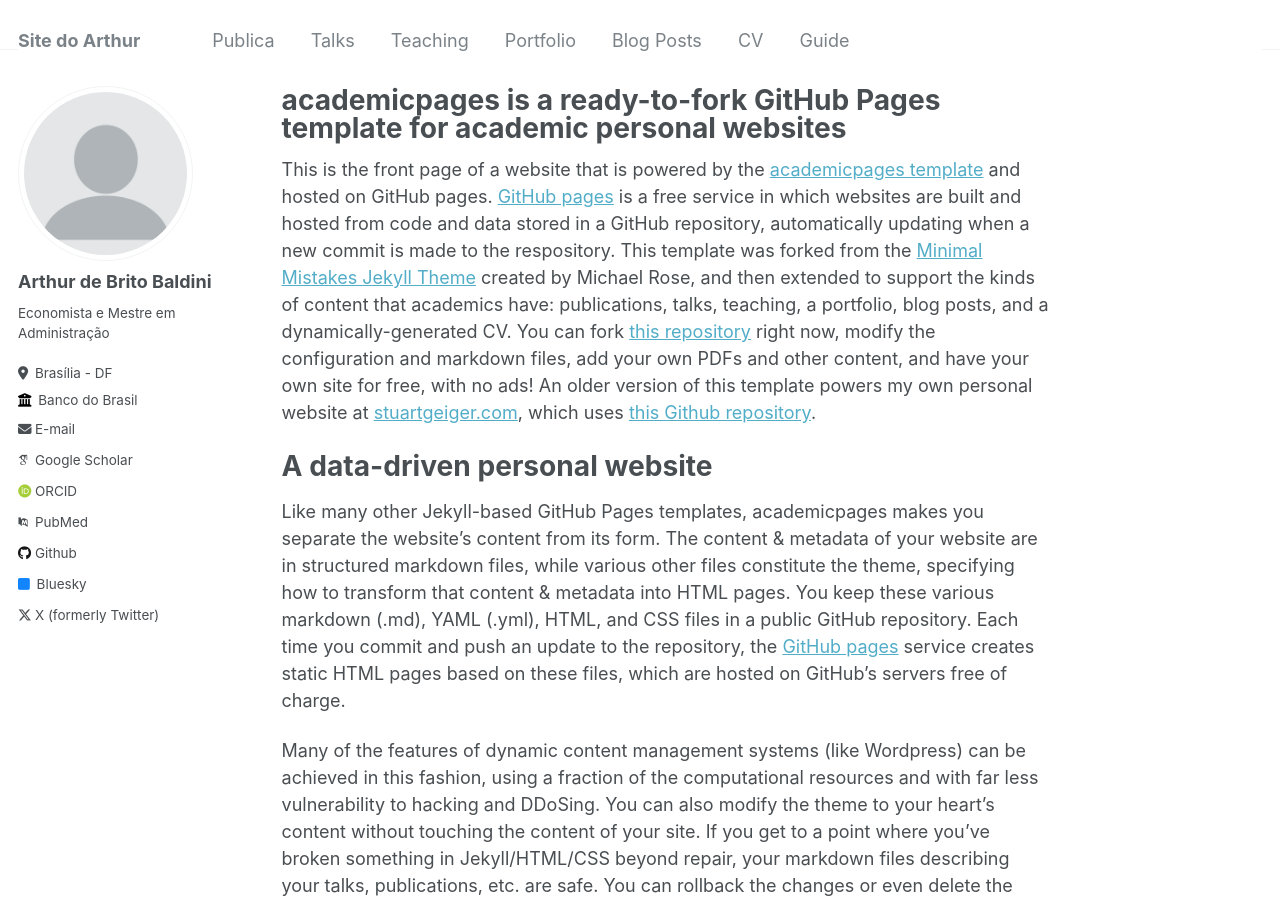
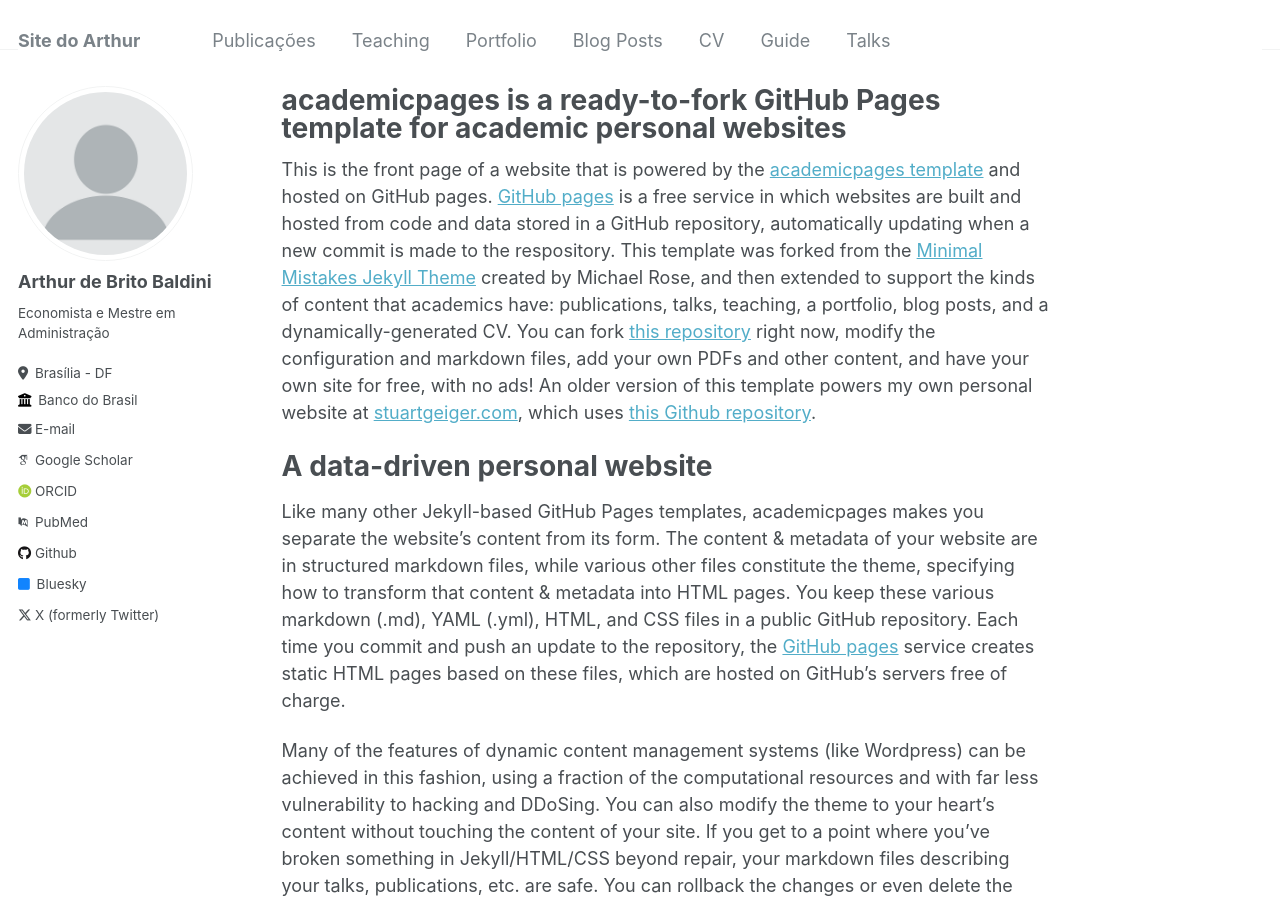
Before and after one commit to Arthur-Unb/arthurbaldini, a Jekyll site: the page built from _pages/about.md, in a window 1280 px wide and 900 px high. Built offline with Jekyll 4.4.1, drawn with Linux system fonts in a browser that asks for light colours; some web fonts are replaced.

Commit message:
Update navigation.yml

```diff
--- a/_data/navigation.yml
+++ b/_data/navigation.yml
@@ -1,10 +1,7 @@
 # main links links
 main:
-  - title: "Publica"
+  - title: "Publicações"
     url: /publications/
-
-  - title: "Talks"
-    url: /talks/
 
   - title: "Teaching"
     url: /teaching/
@@ -20,3 +17,6 @@ main:
 
   - title: "Guide"
     url: /markdown/
+
+  - title: "Talks"
+    url: /talks/
```
